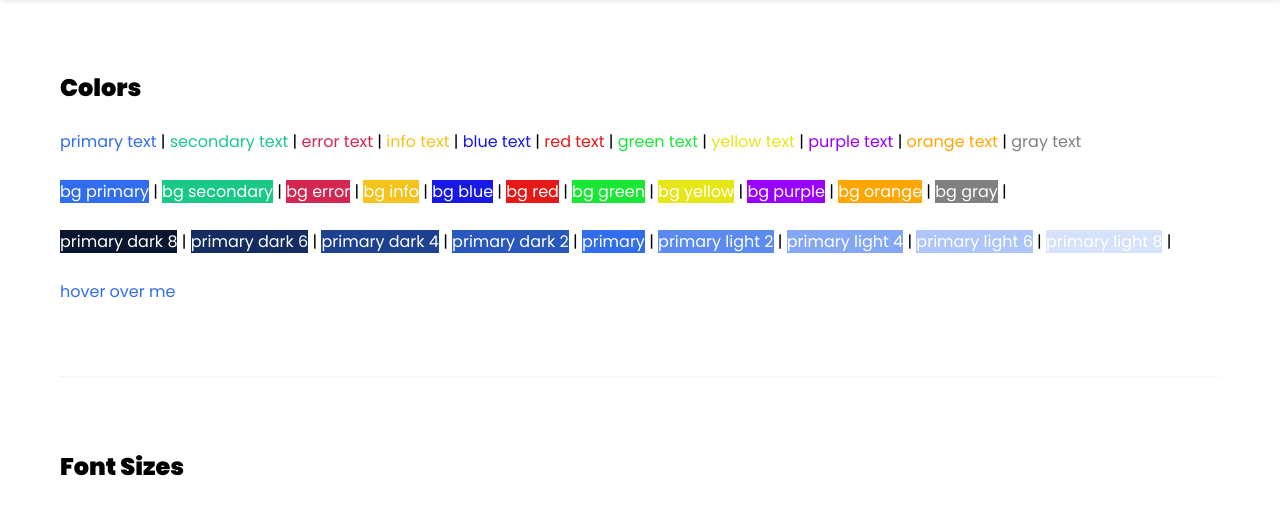
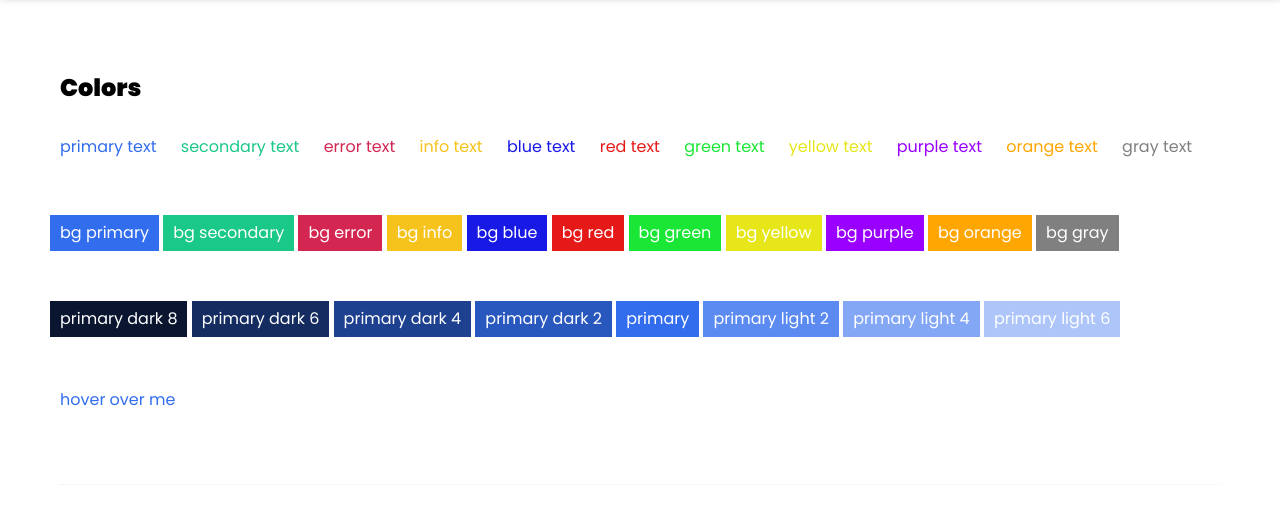
Before and after one commit to abrarzahed/simplecss-library, a website: page index.html in a window 1280 px wide. Shown: the part 75-580 px from the top of the page. Drawn offline with Linux system fonts and the light colour scheme.

```diff
--- a/index.html
+++ b/index.html
@@ -21,45 +21,51 @@
     COMMENT: COLORS
     ***************************************** -->
       <h2 class="mb-2">Colors</h2>
-      <span class="text-primary">primary text</span> |
-      <span class="text-secondary">secondary text</span> |
-      <span class="text-error">error text</span> |
-      <span class="text-info">info text</span> |
-      <span class="text-blue">blue text</span> |
-      <span class="text-red">red text</span> |
-      <span class="text-green">green text</span> |
-      <span class="text-yellow">yellow text</span> |
-      <span class="text-purple">purple text</span> |
-      <span class="text-orange">orange text</span> |
+      <div class="d-flex gap-1">
+        <span class="text-primary">primary text</span>
+        <span class="text-secondary">secondary text</span>
+        <span class="text-error">error text</span>
+        <span class="text-info">info text</span>
+        <span class="text-blue">blue text</span>
+        <span class="text-red">red text</span>
+        <span class="text-green">green text</span>
+        <span class="text-yellow">yellow text</span>
+        <span class="text-purple">purple text</span>
+        <span class="text-orange">orange text</span>
         <span class="text-gray">gray text</span>
+      </div>
 
       <br /><br />
 
-      <span class="bg-primary text-white">bg primary</span> |
-      <span class="bg-secondary text-white">bg secondary</span> |
-      <span class="bg-error text-white">bg error</span> |
-      <span class="bg-info text-white">bg info</span> |
-      <span class="bg-blue text-white">bg blue</span> |
-      <span class="bg-red text-white">bg red</span> |
-      <span class="bg-green text-white">bg green</span> |
-      <span class="bg-yellow text-white">bg yellow</span> |
-      <span class="bg-purple text-white">bg purple</span> |
-      <span class="bg-orange text-white">bg orange</span> |
-      <span class="bg-gray text-white">bg gray</span> |
+      <div class="d-flex gap-1">
+        <span class="bg-primary text-white">bg primary</span>
+        <span class="bg-secondary text-white">bg secondary</span>
+        <span class="bg-error text-white">bg error</span>
+        <span class="bg-info text-white">bg info</span>
+        <span class="bg-blue text-white">bg blue</span>
+        <span class="bg-red text-white">bg red</span>
+        <span class="bg-green text-white">bg green</span>
+        <span class="bg-yellow text-white">bg yellow</span>
+        <span class="bg-purple text-white">bg purple</span>
+        <span class="bg-orange text-white">bg orange</span>
+        <span class="bg-gray text-white">bg gray</span>
+      </div>
 
       <br /><br />
 
-      <span class="bg-primary-dark-8 text-white">primary dark 8</span> |
-      <span class="bg-primary-dark-6 text-white">primary dark 6</span> |
-      <span class="bg-primary-dark-4 text-white">primary dark 4</span> |
-      <span class="bg-primary-dark-2 text-white">primary dark 2</span> |
-      <span class="bg-primary text-white">primary</span> |
-      <span class="bg-primary-light-2 text-white">primary light 2</span> |
-      <span class="bg-primary-light-4 text-white">primary light 4</span> |
-      <span class="bg-primary-light-6 text-white">primary light 6</span> |
-      <span class="bg-primary-light-8 text-white">primary light 8</span> |
+      <div class="d-flex gap-1">
+        <span class="bg-primary-dark-8 text-white">primary dark 8</span>
+        <span class="bg-primary-dark-6 text-white">primary dark 6</span>
+        <span class="bg-primary-dark-4 text-white">primary dark 4</span>
+        <span class="bg-primary-dark-2 text-white">primary dark 2</span>
+        <span class="bg-primary text-white">primary</span>
+        <span class="bg-primary-light-2 text-white">primary light 2</span>
+        <span class="bg-primary-light-4 text-white">primary light 4</span>
+        <span class="bg-primary-light-6 text-white">primary light 6</span>
+      </div>
 
       <br /><br />
+
       <a href="#" class="text-primary text-hover-red-light-1">hover over me</a>
 
       <hr class="mt-4 mb-4" />
@@ -80,6 +86,7 @@
     COMMENT: BUTTONS
     ***************************************** -->
       <h2 class="mb-2">Buttons</h2>
+      <div class="d-flex gap-1">
         <a href="#" class="btn">default btn</a>
         <a href="#" class="btn-primary text-white">click me</a>
         <a href="#" class="btn-secondary text-white">click me</a>
@@ -93,6 +100,7 @@
         >
         <a href="#" class="btn-complement-purple">click me</a>
         <a href="#" class="btn-complement-primary">click me</a>
+      </div>
 
       <hr class="mt-4 mb-4" />
 
--- a/simplecss/_base.scss
+++ b/simplecss/_base.scss
@@ -19,6 +19,13 @@
   text-decoration: none;
 }
 
+// just for decoration
+span {
+  line-height: 1;
+  display: inline-block;
+}
+// just for decoration
+
 hr {
   border: 0;
   border-top: 1px dotted #efefef;
--- a/simplecss/components/_navbar.scss
+++ b/simplecss/components/_navbar.scss
@@ -16,6 +16,8 @@
 
   .container {
     @extend %flex-layout;
+    gap: 1rem;
+    flex-wrap: wrap;
   }
 }
 
```
Also changed, not shown: css/global.css. Lines whose indentation alone changed are shown as unchanged.
